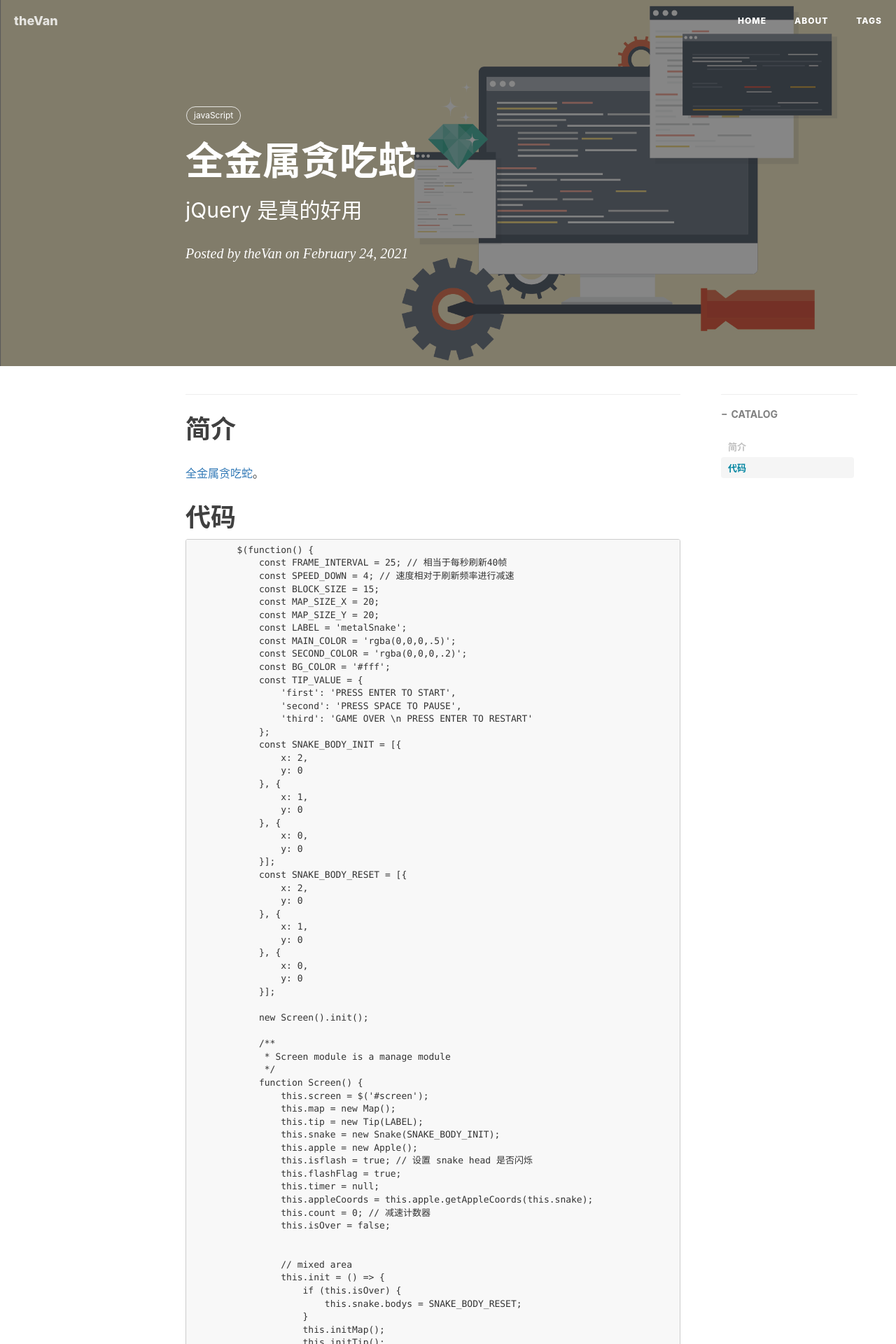
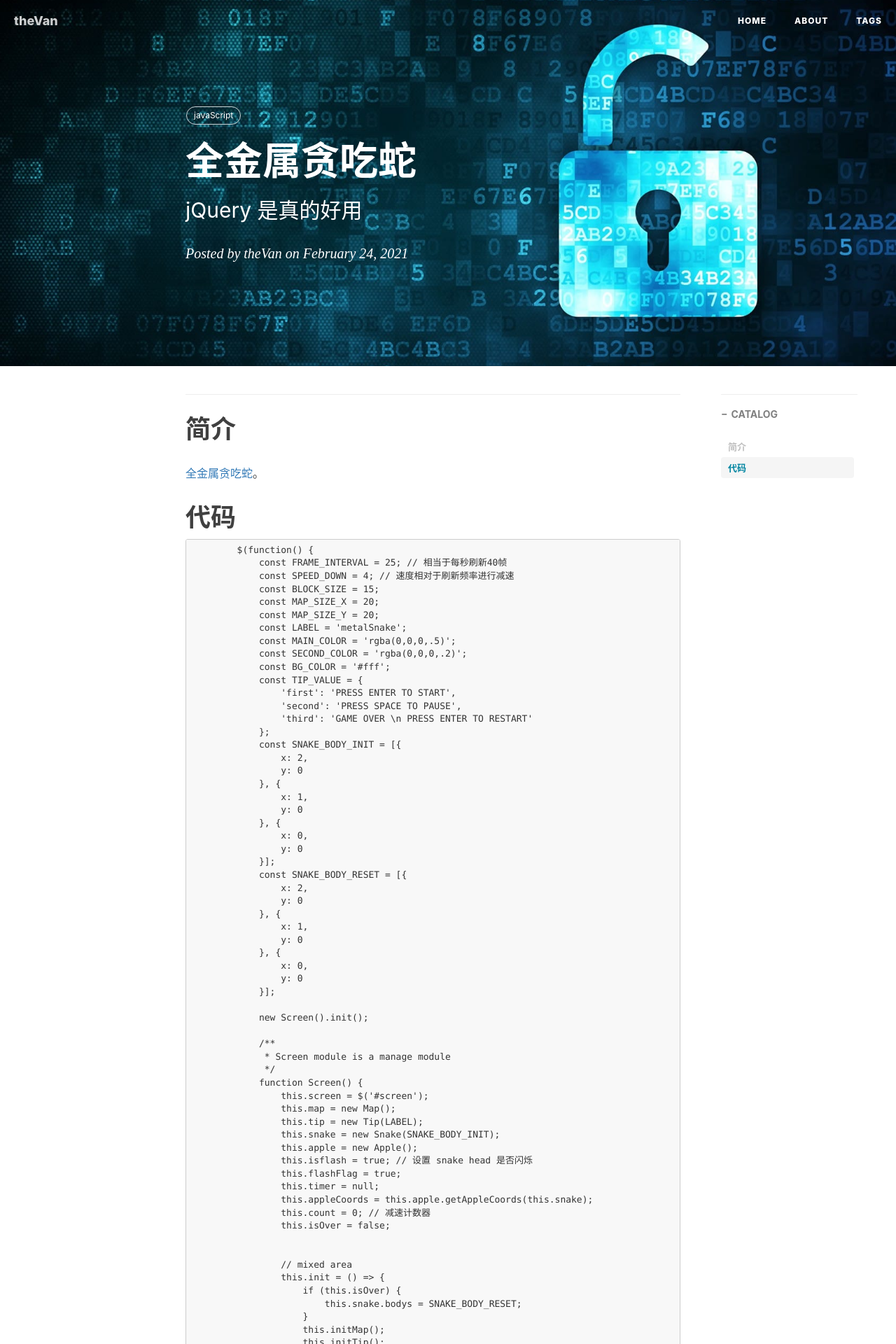
Before and after one commit to thevangit/thevangit.github.io, a Jekyll site: the page built from _posts/2021-03-25-snake.md, in a window 1280 px wide. Shown: the top 1920 px of the page at 70% size. Built offline with Jekyll 4.4.1, drawn with Linux system fonts in a browser that asks for light colours; nearby versions of some CDN libraries; comment, search, counter and statistics services are not loaded.

Commit message:
修改图片路径

```diff
--- a/_posts/2021-03-25-snake.md
+++ b/_posts/2021-03-25-snake.md
@@ -4,7 +4,7 @@
 subtitle:   jQuery 是真的好用
 date:       2021-2-24
 author:     theVan
-header-img: img/post-bg-debug.png
+header-img: img/post-bg-hacker.jpg
 catalog: true
 tags:
     - javaScript
```
Also changed, not shown: _posts/2021-02-24-calander.md (+1 -1 lines).
